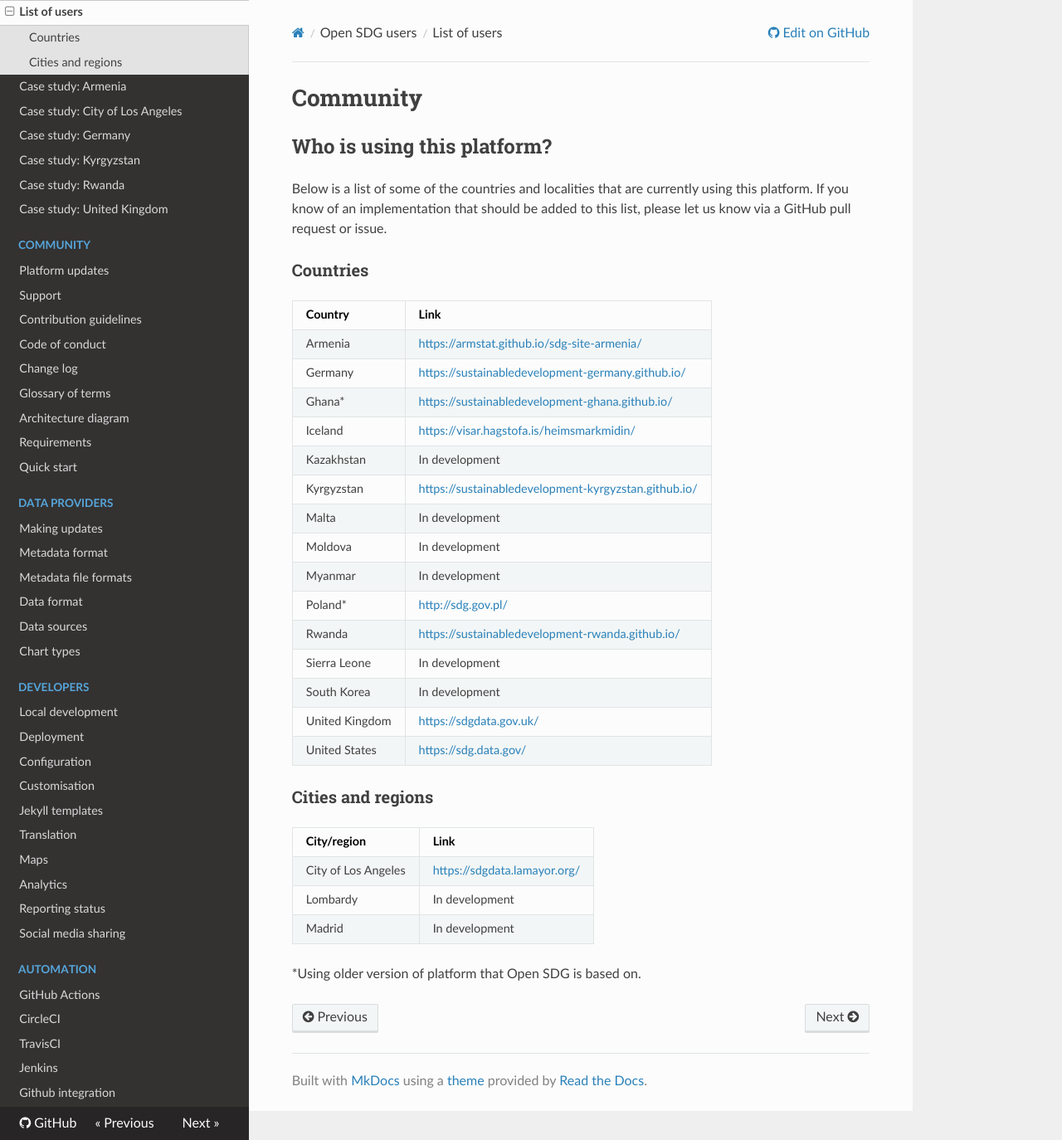
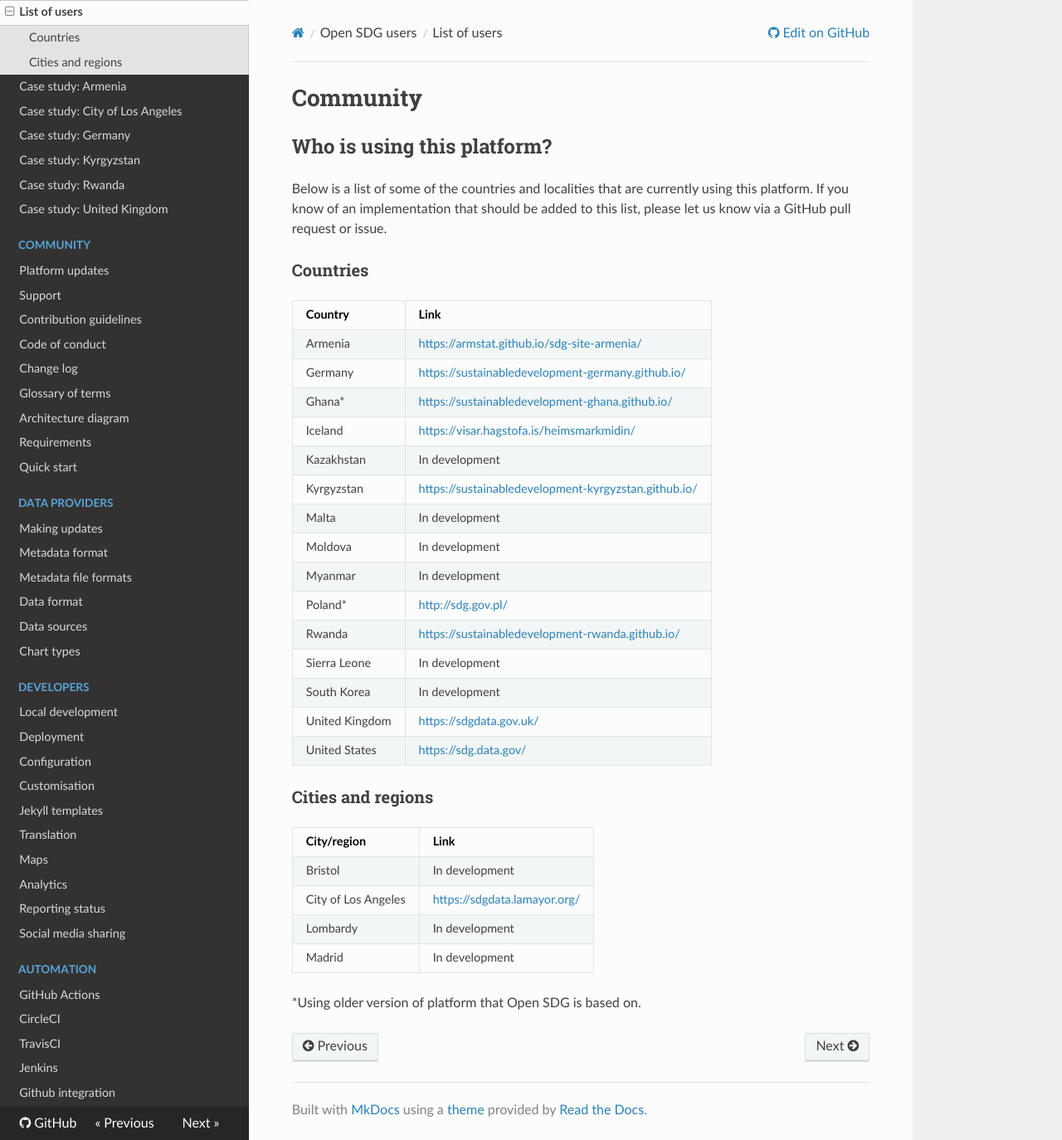
Before and after one commit to open-sdg/open-sdg, an MkDocs documentation site: the page built from docs/community.md, in a window 1280 px wide and 1374 px high. Shown: the whole window at 83% size. Built offline with MkDocs 1.6.1, drawn with Linux system fonts in a browser that asks for light colours; nearby versions of some CDN libraries; old or Windows-style settings are respelled for this version of MkDocs.

Commit message:
Update community.md
Added Bristol to list of users

```diff
--- a/docs/community.md
+++ b/docs/community.md
@@ -30,6 +30,7 @@
 
 |City/region|Link|
 |----|----|
+|Bristol|In development|
 |City of Los Angeles|<https://sdgdata.lamayor.org/>|
 |Lombardy|In development|
 |Madrid|In development|
```
